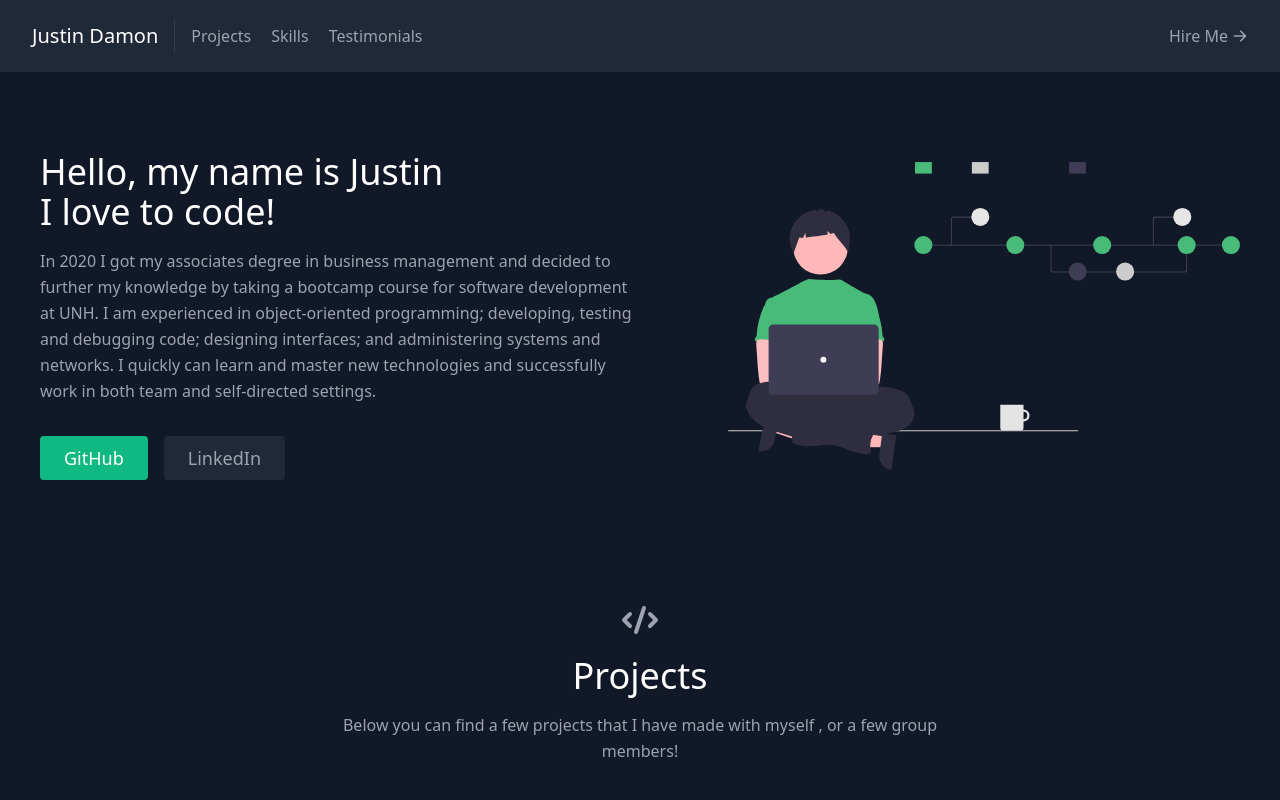
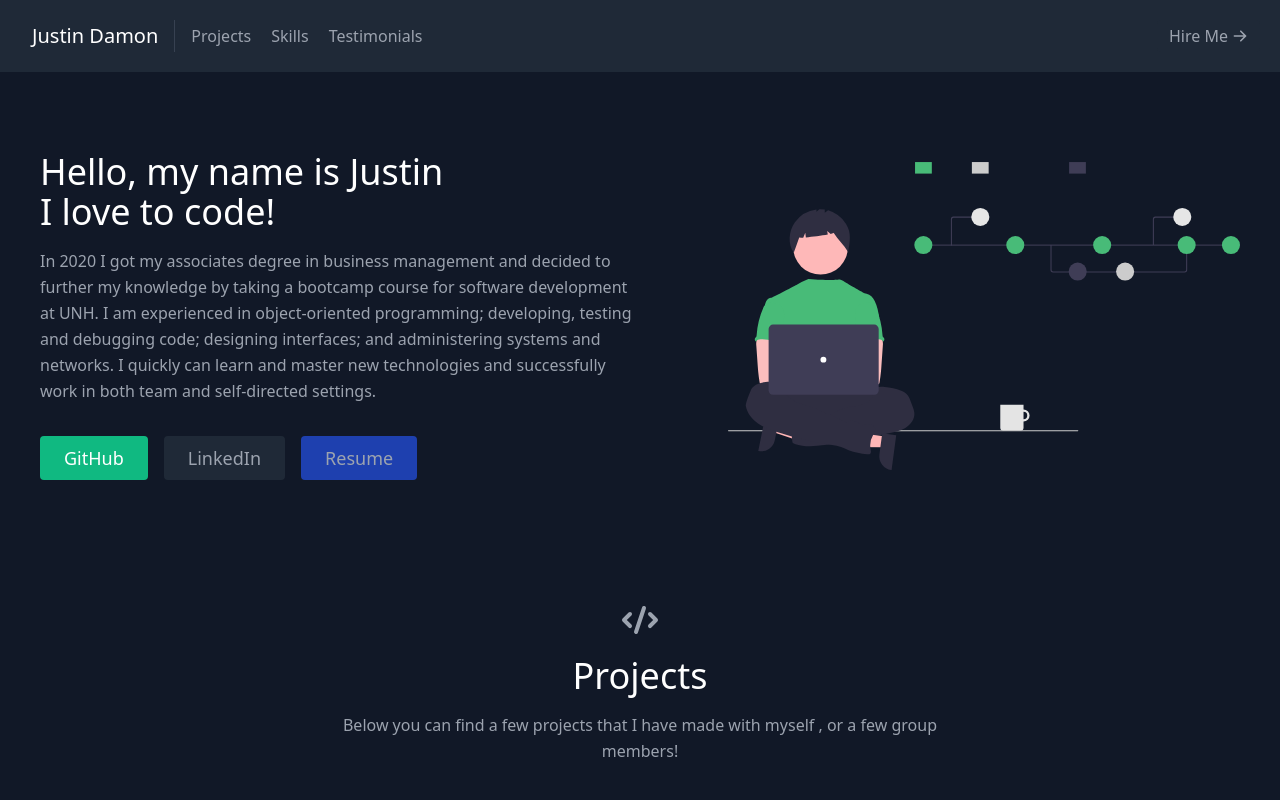
Before and after one commit to Justin7933/Justins-Portfolio, a React (Create React App) app: page / in a window 1280 px wide. Shown: the top 800 px of the page. Built offline with nearby package versions, Linux system fonts and the light colour scheme.

Commit message:
added button for resume

```diff
--- a/src/components/About.js
+++ b/src/components/About.js
@@ -23,6 +23,11 @@ export default function About() {
               className="ml-4 inline-flex text-gray-400 bg-gray-800 border-0 py-2 px-6 focus:outline-none hover:bg-gray-700 hover:text-white rounded text-lg">
               LinkedIn
             </a>
+            <a
+              href="https://docs.google.com/document/d/1IVRQQCXBhl6rVtiPmw5bpNTait4pMXJa/edit?usp=sharing&ouid=107922622622714311861&rtpof=true&sd=true"
+              className="ml-4 inline-flex text-gray-400 bg-blue-800 border-0 py-2 px-6 focus:outline-none hover:bg-blue-600 hover:text-white rounded text-lg">
+              Resume
+            </a>
           </div>
         </div>
         <div className="lg:max-w-lg lg:w-full md:w-1/2 w-5/6">
--- a/src/data.js
+++ b/src/data.js
@@ -3,7 +3,7 @@ export const projects = [
     title: "Group Project",
     subtitle: "Chorus",
     description:
-      "With a group of 4 we made a website where you can login and talk about your interest. This was made via mvc structure and had a mySQL database.",
+      "With a group of 4 we made a website where you can login and talk about your interest. This was made via mvc structure and had a mySQL database.(Mysql, Node, Sequelize, Handlebars)",
     image: "./GIF Maker.gif",
     link: "https://ancient-sierra-36719.herokuapp.com/",
   },
@@ -11,7 +11,7 @@ export const projects = [
     title: "Social Media",
     subtitle: "Social App",
     description:
-      "Stay Tuned for the social app!",
+      "Stay Tuned for the social app!(React)",
     image: "./project-2.gif",
     link: "https://github.com/Justin7933/social-app",
   },
@@ -19,7 +19,7 @@ export const projects = [
     title: "Dashboard",
     subtitle: "Weather Dashboard",
     description:
-      "Here is a weather-dashboard that was made by me. You can search any city and the data is pulled from openweatherapi.",
+      "Here is a weather-dashboard that was made by me. You can search any city and the data is pulled from openweatherapi. (Javascript)",
     image: "./GIF MakerWeather.gif",
     link: "https://justin7933.github.io/WeatherDashboard/",
   },
@@ -27,7 +27,7 @@ export const projects = [
     title: "Group Project",
     subtitle: "Symphony",
     description:
-      "Using React & MongoDB a group of four we created a tech forum website. You have to log in to add a discussion!",
+      "Using React & MongoDB a group of four we created a tech forum website. You have to log in to add a discussion! (React, MongoDB, Node, Express, Graphql, Tailwind)",
     image: "./GIF MakerSymphony.gif",
     link: "https://radiant-hamlet-57789.herokuapp.com/",
   },
```
